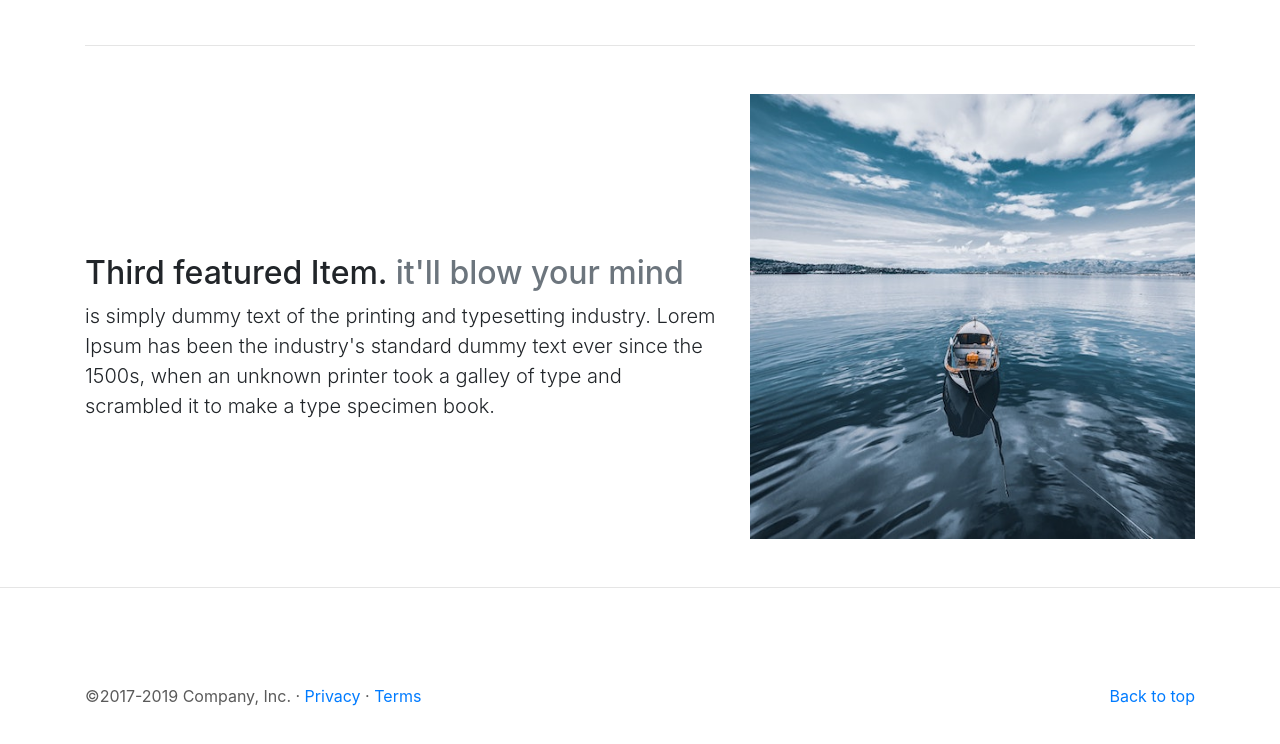
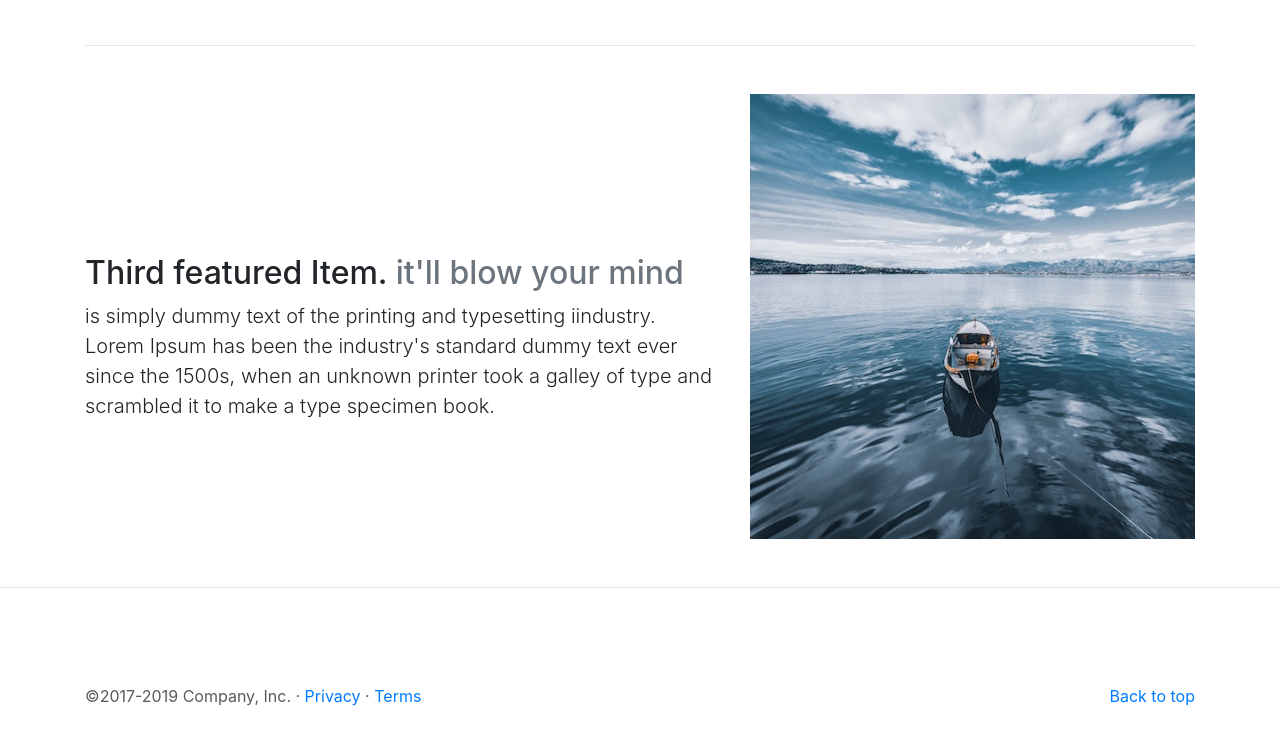
Before and after one commit to vinoliamasangoblue-ITVarsity/Module-11-Assessment-1, a plain HTML site: page index.html in a window 1280 px wide. Shown: the part 2147-2891 px from the top of the page. Drawn offline with Linux system fonts and the light colour scheme.

Commit message:
Update index.html

```diff
--- a/index.html
+++ b/index.html
@@ -113,7 +113,7 @@
                 <div class="row">
                     <div class="col-md-7">
                         <h2 class="feature-heading">Third featured Item. <span class="text-muted">it'll blow your mind</span></h2>
-                        <p class="lead">is simply dummy text of the printing and typesetting industry. Lorem Ipsum has been the industry's standard dummy text ever since the 1500s, when an unknown printer took a galley of type and scrambled it to make a type specimen book.</p>
+                        <p class="lead">is simply dummy text of the printing and typesetting iindustry. Lorem Ipsum has been the industry's standard dummy text ever since the 1500s, when an unknown printer took a galley of type and scrambled it to make a type specimen book.</p>
                     </div>
                     <div class="col-md-5">
                         <img src="images/boat.jpg" class="bd-placeholder-img bd-placeholder-img-lg img-fluid mx-auto"/>
```
